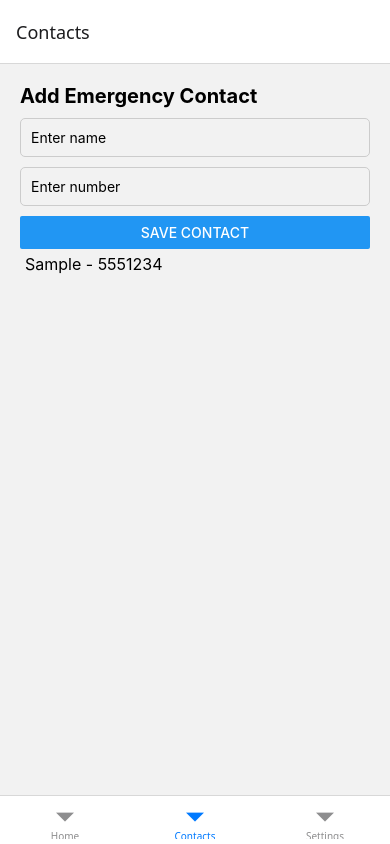
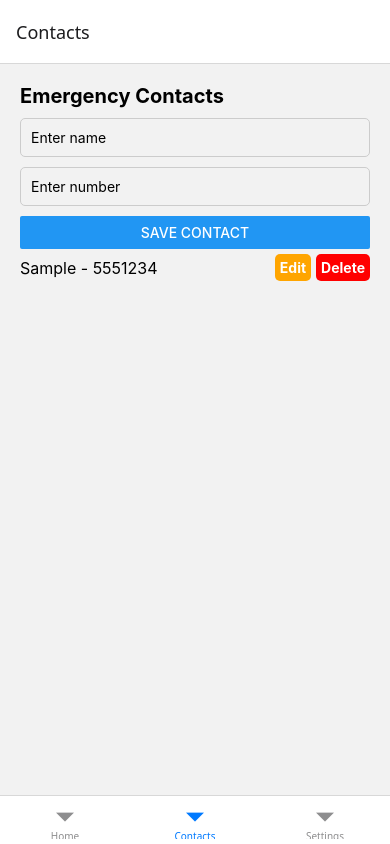
Before and after one commit to Adii1106/MAD_Project, a React Native app in the folder guardianTrack/: screen /Contacts in a window 390 px wide. Both pictures are taken after typing "Sample", "5551234" into the empty fields and a click on the button "SAVE CONTACT". Built offline with nearby package versions, Linux system fonts and the light colour scheme.

Commit message:
Updated Contacts Page

```diff
--- a/guardianTrack/screens/ContactsScreen.js
+++ b/guardianTrack/screens/ContactsScreen.js
@@ -1,11 +1,12 @@
 import React, { useState, useEffect } from "react";
-import { View, Text, TextInput, Button, FlatList, StyleSheet } from "react-native";
+import { View, Text, TextInput, Button, FlatList, StyleSheet, TouchableOpacity } from "react-native";
 import AsyncStorage from "@react-native-async-storage/async-storage";
 
 export default function ContactsScreen() {
   const [name, setName] = useState("");
   const [number, setNumber] = useState("");
   const [contacts, setContacts] = useState([]);
+  const [editingIndex, setEditingIndex] = useState(null); // null means adding new, otherwise editing
 
   useEffect(() => {
     loadContacts();
@@ -28,9 +29,17 @@ export default function ContactsScreen() {
       return;
     }
 
-    const newContact = { name: name.trim(), number: number.trim() };
+    let updatedContacts = [...contacts];
 
-    const updatedContacts = [...contacts, newContact];
+    if (editingIndex !== null) {
+      // Update existing contact
+      updatedContacts[editingIndex] = { name: name.trim(), number: number.trim() };
+      setEditingIndex(null);
+    } else {
+      // Add new contact
+      updatedContacts.push({ name: name.trim(), number: number.trim() });
+    }
+
     setContacts(updatedContacts);
 
     try {
@@ -43,9 +52,25 @@ export default function ContactsScreen() {
     setNumber("");
   };
 
+  const deleteContact = async (index) => {
+    const updatedContacts = contacts.filter((_, i) => i !== index);
+    setContacts(updatedContacts);
+    try {
+      await AsyncStorage.setItem("contacts", JSON.stringify(updatedContacts));
+    } catch (error) {
+      console.error("Error deleting contact", error);
+    }
+  };
+
+  const editContact = (index) => {
+    setName(contacts[index].name);
+    setNumber(contacts[index].number);
+    setEditingIndex(index);
+  };
+
   return (
     <View style={styles.container}>
-      <Text style={styles.title}>Add Emergency Contact</Text>
+      <Text style={styles.title}>Emergency Contacts</Text>
 
       <TextInput
         placeholder="Enter name"
@@ -57,20 +82,28 @@ export default function ContactsScreen() {
       <TextInput
         placeholder="Enter number"
         value={number}
-        onChangeText={(text) => setNumber(text.replace(/[^0-9]/g, ""))} // allow only numbers
+        onChangeText={(text) => setNumber(text.replace(/[^0-9]/g, ""))}
         keyboardType="phone-pad"
         style={styles.input}
       />
 
-      <Button title="Save Contact" onPress={saveContact} />
+      <Button title={editingIndex !== null ? "Update Contact" : "Save Contact"} onPress={saveContact} />
 
       <FlatList
         data={contacts}
         keyExtractor={(item, index) => index.toString()}
-        renderItem={({ item }) => (
-          <Text style={styles.contact}>
-            {item.name} - {item.number}
-          </Text>
+        renderItem={({ item, index }) => (
+          <View style={styles.contactContainer}>
+            <Text style={styles.contact}>{item.name} - {item.number}</Text>
+            <View style={styles.buttons}>
+              <TouchableOpacity onPress={() => editContact(index)} style={styles.editBtn}>
+                <Text style={styles.btnText}>Edit</Text>
+              </TouchableOpacity>
+              <TouchableOpacity onPress={() => deleteContact(index)} style={styles.deleteBtn}>
+                <Text style={styles.btnText}>Delete</Text>
+              </TouchableOpacity>
+            </View>
+          </View>
         )}
       />
     </View>
@@ -87,8 +120,15 @@ const styles = StyleSheet.create({
     marginBottom: 10,
     borderRadius: 5,
   },
-  contact: {
-    fontSize: 16,
-    padding: 5,
+  contactContainer: {
+    flexDirection: "row",
+    justifyContent: "space-between",
+    alignItems: "center",
+    paddingVertical: 5,
   },
+  contact: { fontSize: 16 },
+  buttons: { flexDirection: "row" },
+  editBtn: { backgroundColor: "orange", padding: 5, marginRight: 5, borderRadius: 5 },
+  deleteBtn: { backgroundColor: "red", padding: 5, borderRadius: 5 },
+  btnText: { color: "white", fontWeight: "bold" },
 });
```
